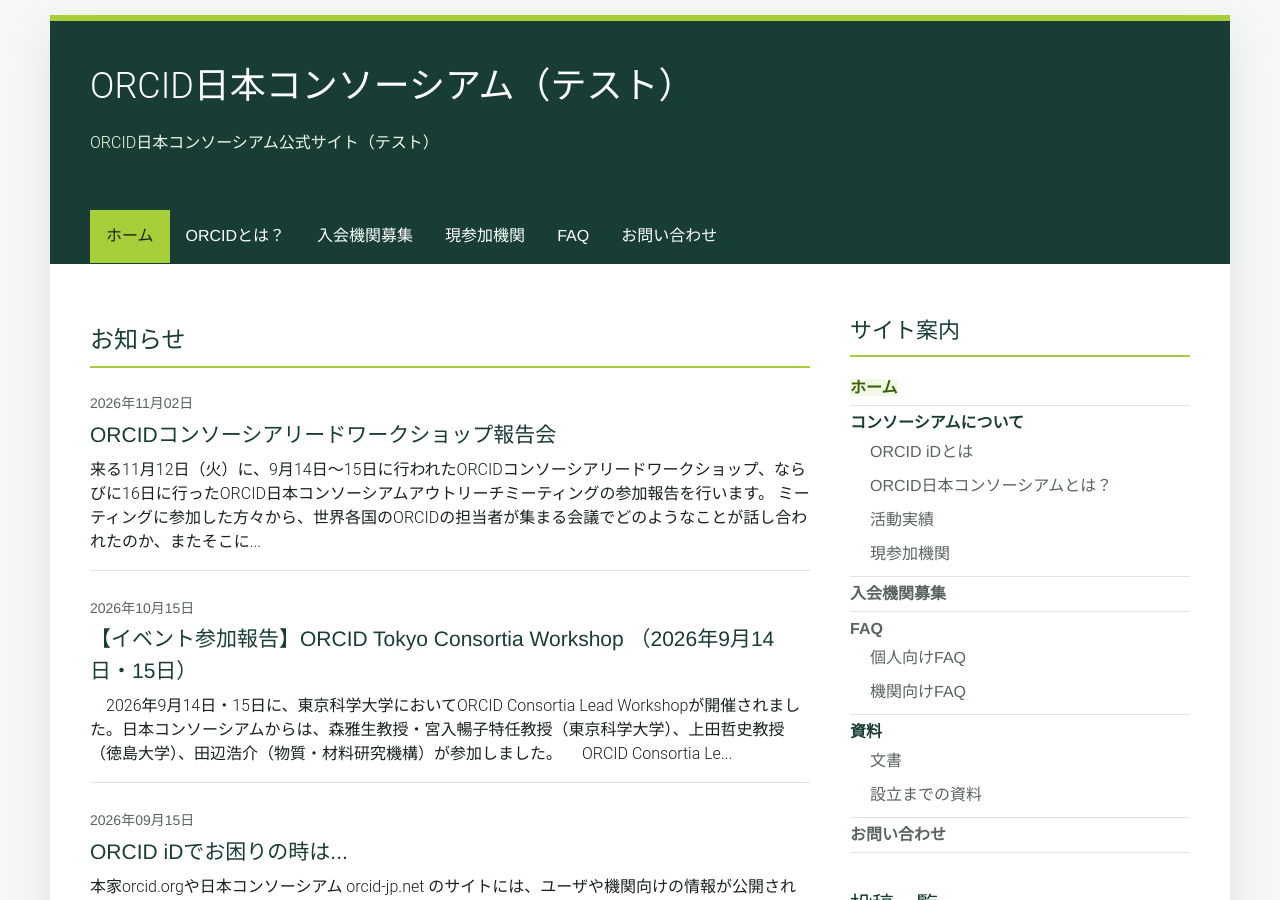
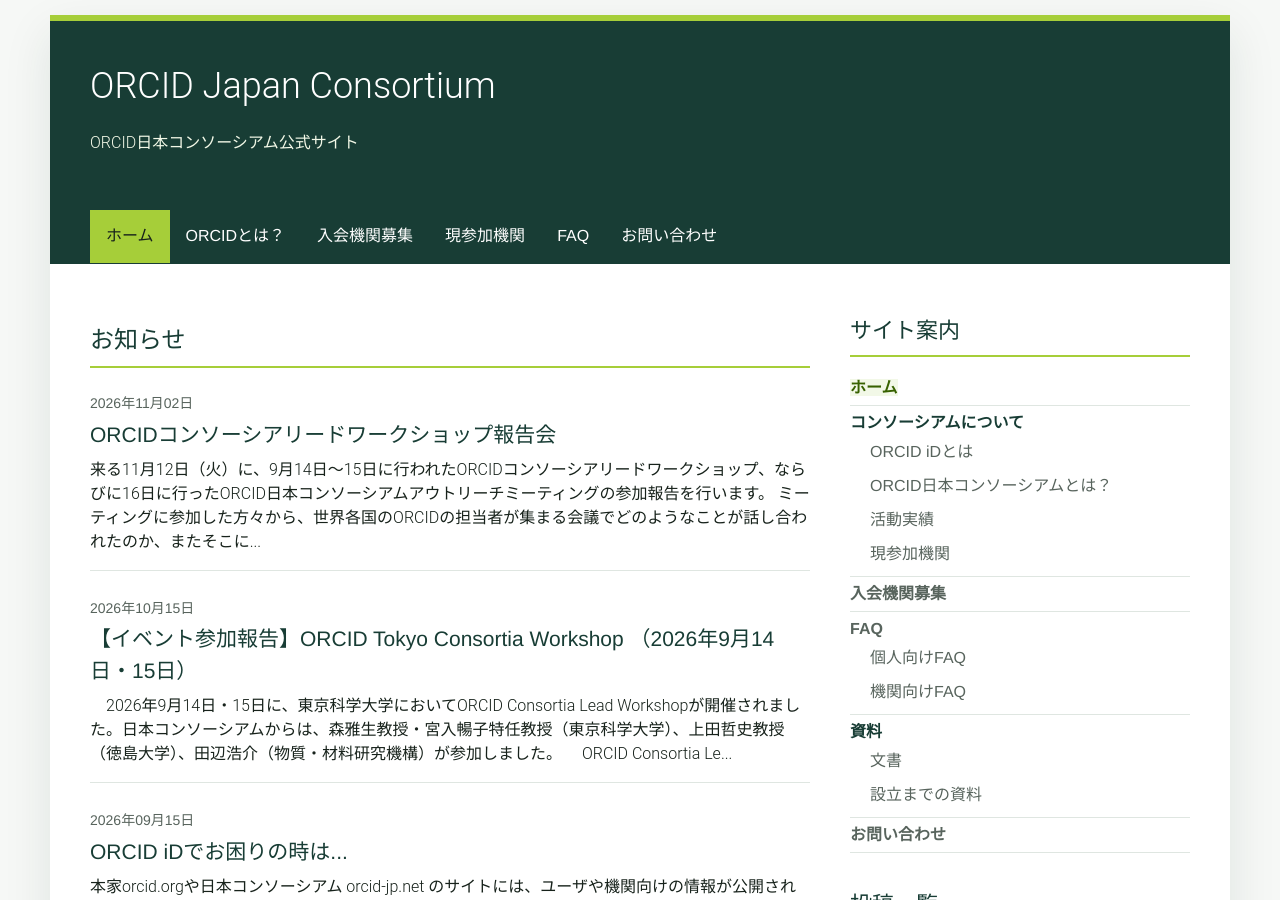
Before and after one commit to MasaoMori/ORCID-JP-Cons, a Jekyll site: the page built from index.md, in a window 1280 px wide and 900 px high. Built offline with Jekyll 4.4.1, drawn with Linux system fonts in a browser that asks for light colours; some of the changed text lies outside the part shown.

Commit message:
Revised the site title

```diff
--- a/_config.yml
+++ b/_config.yml
@@ -1,5 +1,5 @@
-title: "ORCID日本コンソーシアム（テスト）"
-description: "ORCID日本コンソーシアム公式サイト（テスト）"
+title: "ORCID Japan Consortium"
+description: "ORCID日本コンソーシアム公式サイト"
 url: "https://masaomori.github.io"
 baseurl: "/ORCID-JP-Cons"
 lang: ja
```
